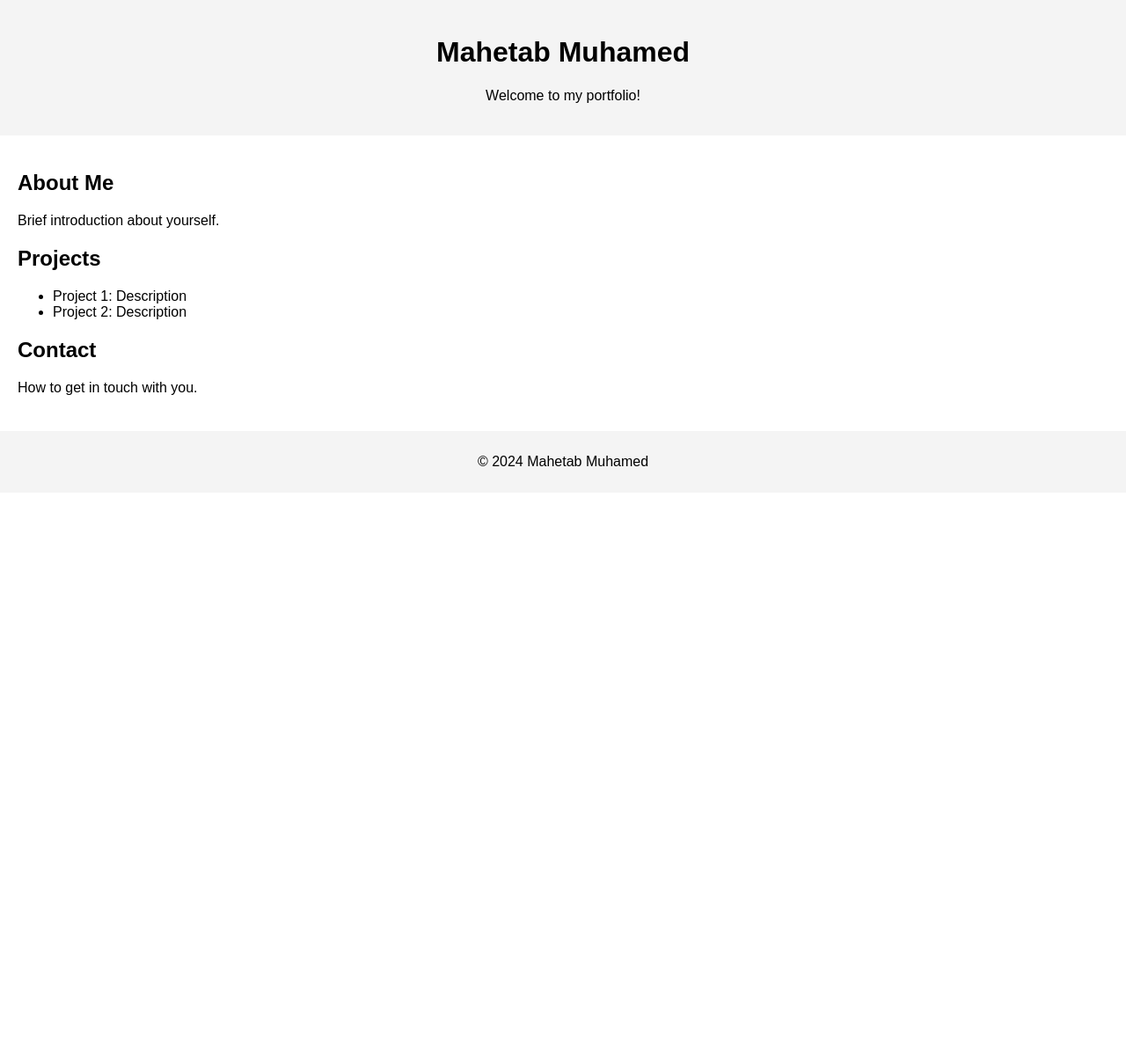
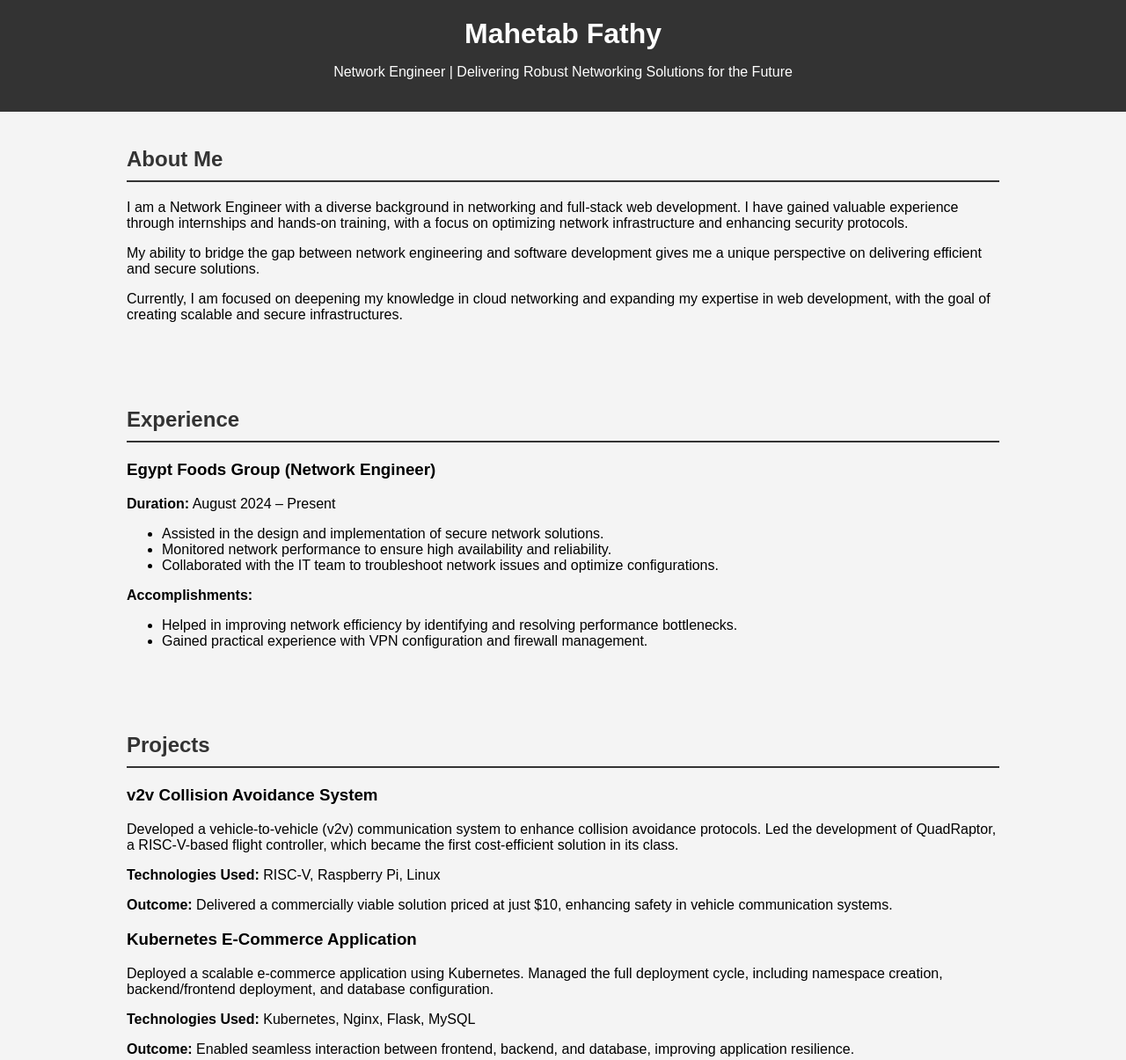
Before and after one commit to mahetabmuhamed/mahetabmuhamed.github.io, a plain HTML site: page index.html in a window 1280 px wide. Shown: the top 1205 px of the page at 88% size. Before the commit the page ends 800 px from the top, so only its background shows below. Drawn offline with Linux system fonts and the light colour scheme.

Commit message:
Updated portfolio content

```diff
--- a/index.html
+++ b/index.html
@@ -3,33 +3,159 @@
 <head>
     <meta charset="UTF-8">
     <meta name="viewport" content="width=device-width, initial-scale=1.0">
-    <title>My Portfolio</title>
-    <link rel="stylesheet" href="styles.css">
+    <title>Mahetab Fathy - Portfolio</title>
+    <style>
+        body {
+            font-family: Arial, sans-serif;
+            margin: 0;
+            padding: 0;
+            background-color: #f4f4f4;
+        }
+        header {
+            background-color: #333;
+            color: white;
+            padding: 20px 0;
+            text-align: center;
+        }
+        header h1 {
+            margin: 0;
+        }
+        section {
+            padding: 20px;
+        }
+        h2 {
+            color: #333;
+        }
+        .container {
+            width: 80%;
+            margin: 0 auto;
+        }
+        .section-title {
+            border-bottom: 2px solid #333;
+            padding-bottom: 10px;
+            margin-bottom: 20px;
+        }
+        .section-content {
+            padding-bottom: 20px;
+        }
+        footer {
+            background-color: #333;
+            color: white;
+            text-align: center;
+            padding: 20px 0;
+        }
+    </style>
 </head>
 <body>
+
     <header>
-        <h1>Mahetab Muhamed</h1>
-        <p>Welcome to my portfolio!</p>
+        <h1>Mahetab Fathy</h1>
+        <p>Network Engineer | Delivering Robust Networking Solutions for the Future</p>
     </header>
-    <main>
-        <section id="about">
-            <h2>About Me</h2>
-            <p>Brief introduction about yourself.</p>
-        </section>
-        <section id="projects">
-            <h2>Projects</h2>
-            <ul>
-                <li>Project 1: Description</li>
-                <li>Project 2: Description</li>
-            </ul>
-        </section>
-        <section id="contact">
-            <h2>Contact</h2>
-            <p>How to get in touch with you.</p>
-        </section>
-    </main>
+
+    <section>
+        <div class="container">
+            <h2 class="section-title">About Me</h2>
+            <div class="section-content">
+                <p>
+                    I am a Network Engineer with a diverse background in networking and full-stack web development. I have gained valuable experience through internships and hands-on training, with a focus on optimizing network infrastructure and enhancing security protocols.
+                </p>
+                <p>
+                    My ability to bridge the gap between network engineering and software development gives me a unique perspective on delivering efficient and secure solutions.
+                </p>
+                <p>
+                    Currently, I am focused on deepening my knowledge in cloud networking and expanding my expertise in web development, with the goal of creating scalable and secure infrastructures.
+                </p>
+            </div>
+        </div>
+    </section>
+
+    <section>
+        <div class="container">
+            <h2 class="section-title">Experience</h2>
+            <div class="section-content">
+                <h3>Egypt Foods Group (Network Engineer)</h3>
+                <p><strong>Duration:</strong> August 2024 – Present</p>
+                <ul>
+                    <li>Assisted in the design and implementation of secure network solutions.</li>
+                    <li>Monitored network performance to ensure high availability and reliability.</li>
+                    <li>Collaborated with the IT team to troubleshoot network issues and optimize configurations.</li>
+                </ul>
+                <p><strong>Accomplishments:</strong></p>
+                <ul>
+                    <li>Helped in improving network efficiency by identifying and resolving performance bottlenecks.</li>
+                    <li>Gained practical experience with VPN configuration and firewall management.</li>
+                </ul>
+            </div>
+        </div>
+    </section>
+
+    <section>
+        <div class="container">
+            <h2 class="section-title">Projects</h2>
+            <div class="section-content">
+                <h3>v2v Collision Avoidance System</h3>
+                <p>
+                    Developed a vehicle-to-vehicle (v2v) communication system to enhance collision avoidance protocols. Led the development of QuadRaptor, a RISC-V-based flight controller, which became the first cost-efficient solution in its class.
+                </p>
+                <p><strong>Technologies Used:</strong> RISC-V, Raspberry Pi, Linux</p>
+                <p><strong>Outcome:</strong> Delivered a commercially viable solution priced at just $10, enhancing safety in vehicle communication systems.</p>
+
+                <h3>Kubernetes E-Commerce Application</h3>
+                <p>
+                    Deployed a scalable e-commerce application using Kubernetes. Managed the full deployment cycle, including namespace creation, backend/frontend deployment, and database configuration.
+                </p>
+                <p><strong>Technologies Used:</strong> Kubernetes, Nginx, Flask, MySQL</p>
+                <p><strong>Outcome:</strong> Enabled seamless interaction between frontend, backend, and database, improving application resilience.</p>
+            </div>
+        </div>
+    </section>
+
+    <section>
+        <div class="container">
+            <h2 class="section-title">Skills</h2>
+            <div class="section-content">
+                <ul>
+                    <li><strong>Networking:</strong> Cisco, VPN, Firewall, DHCP, DNS</li>
+                    <li><strong>Cloud:</strong> Microsoft Azure, AWS, Cloud Networking</li>
+                    <li><strong>DevOps:</strong> Docker, Kubernetes, Ansible</li>
+                    <li><strong>Web Development:</strong> HTML, CSS, JavaScript, Node.js</li>
+                    <li><strong>Databases:</strong> MySQL, MongoDB</li>
+                </ul>
+            </div>
+        </div>
+    </section>
+
+    <section>
+        <div class="container">
+            <h2 class="section-title">Education & Certifications</h2>
+            <div class="section-content">
+                <h3>B.Sc. in Communication and Electronics</h3>
+                <p><strong>Institution:</strong> El Jazeera Academy</p>
+                <p><strong>Graduation Year:</strong> 2024</p>
+                <ul>
+                    <li><strong>Cisco Certified Network Associate (CCNA)</strong> – Earned in 2021</li>
+                    <li><strong>ITI Embedded Systems AVR</strong> – Completed in 2023</li>
+                    <li><strong>ITI Full Stack Web Development</strong> – Completed in 2023</li>
+                </ul>
+            </div>
+        </div>
+    </section>
+
+    <section>
+        <div class="container">
+            <h2 class="section-title">Contact</h2>
+            <div class="section-content">
+                <p><strong>Email:</strong> <a href="mailto:mahitabfathy11@gmail.com">mahetabfathy1@gmail.com</a></p>
+                <p><strong>LinkedIn:</strong> <a href="https://www.linkedin.com/in/mahitab-f-9916971b6">www.linkedin.com/in/mahitab-f-9916971b6</a></p>
+                <p><strong>GitHub:</strong> <a href="https://github.com/mahetab">github.com/mahetab</a></p>
+            </div>
+        </div>
+    </section>
+
     <footer>
-        <p>&copy; 2024 Mahetab Muhamed</p>
+        <p>&copy; 2024 Mahetab Fathy | Network Engineer</p>
     </footer>
+
 </body>
 </html>
```
